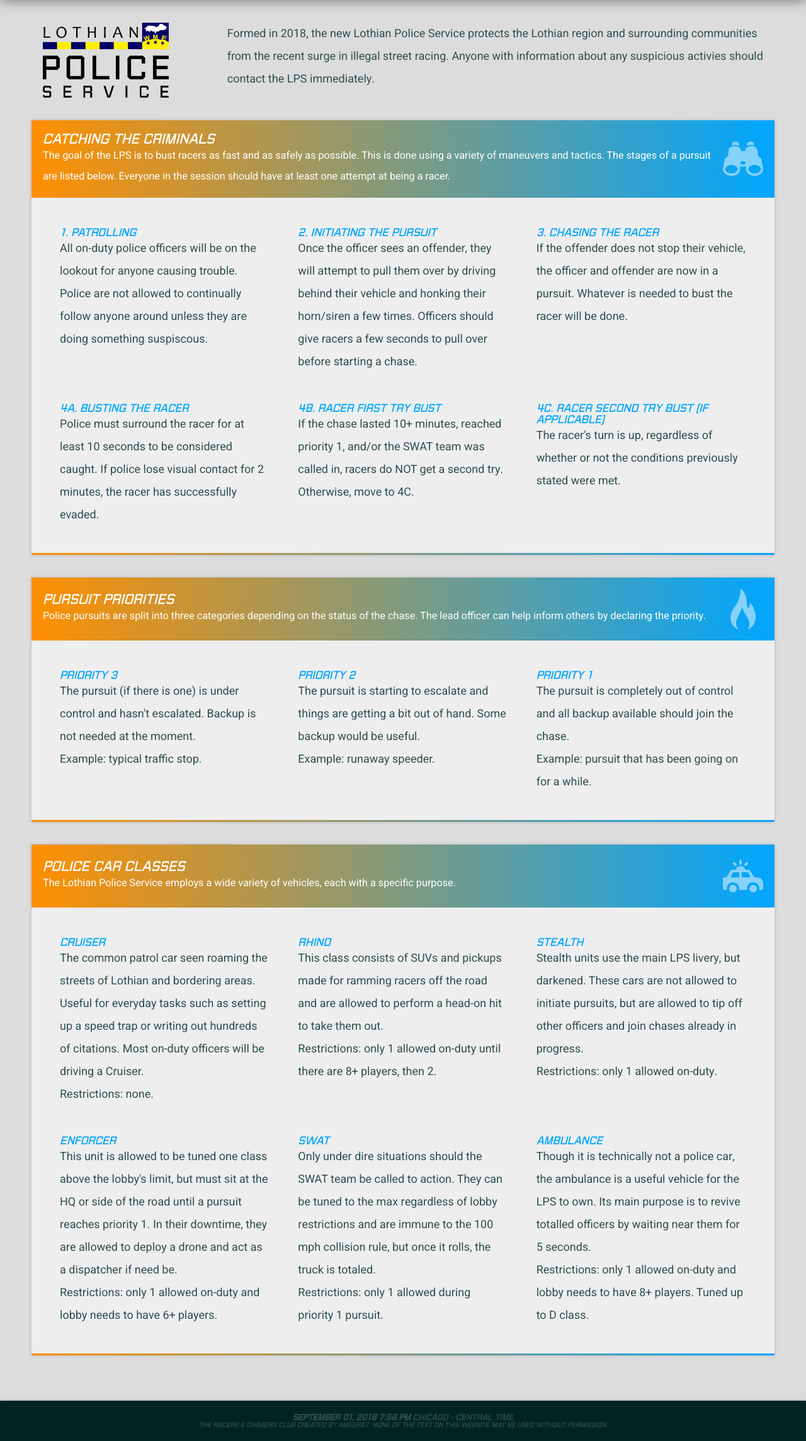
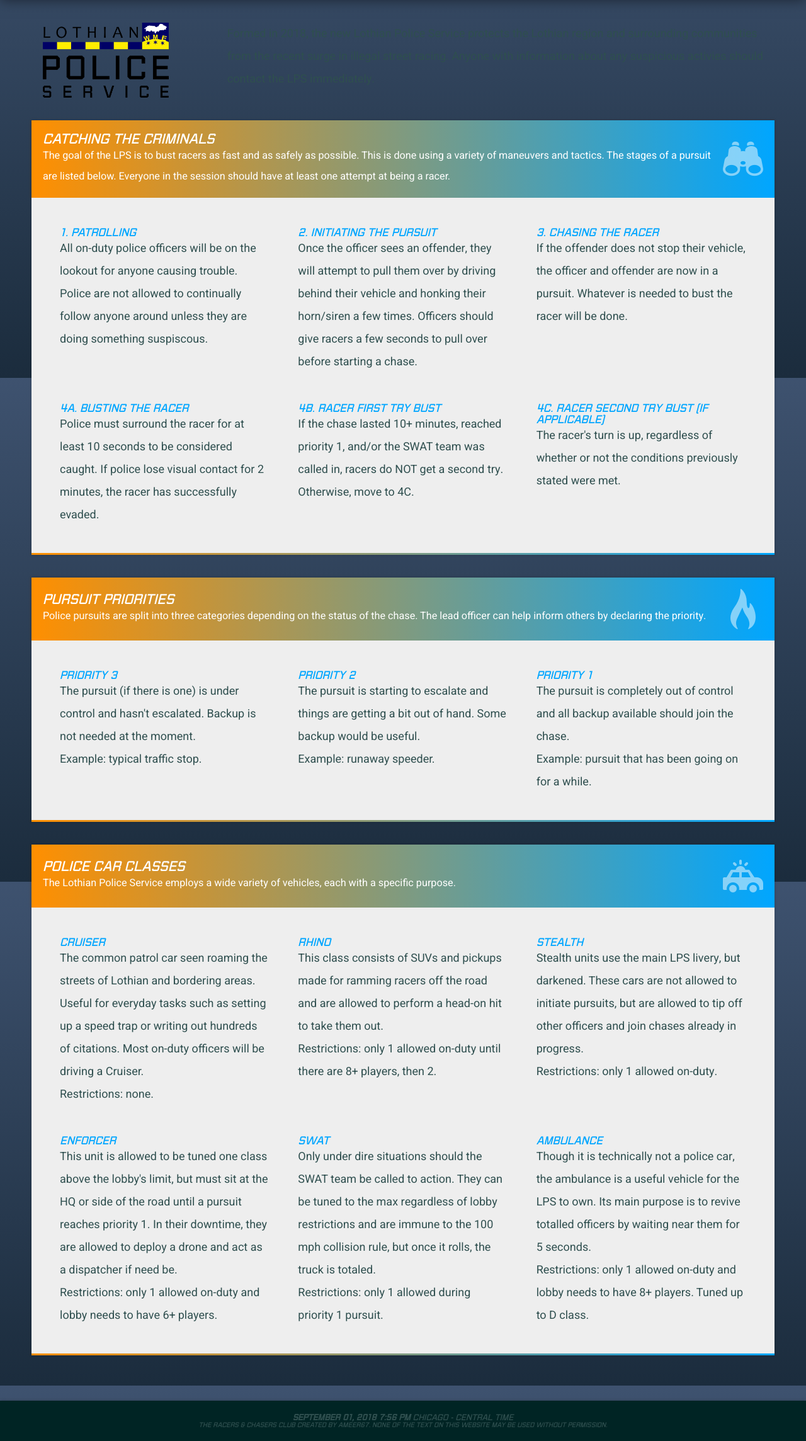
Before and after one commit to Ameer67/The-Racers-and-Chasers-Club, a PHP site: page /police.php in a window 1280 px wide. Shown: the part 200-2488 px from the top of the page at 63% size. Run offline with PHP 8.4, Linux system fonts and the light colour scheme; a stand-in replaces the project's code that opens the database connection; grey boxes are pictures that could not be loaded.

Commit message:
changed webpage background to blue gradient

```diff
--- a/styles.css
+++ b/styles.css
@@ -10,7 +10,8 @@
 
 html {
   height: 100%;
-  background-color: gainsboro;
+  background-image: linear-gradient(#3e526f, #1B2C3D);
+  background-attachment: fixed;
   font-family: 'Heebo', sans-serif;
   font-size: 18px;
   color: darkslategray;
```
